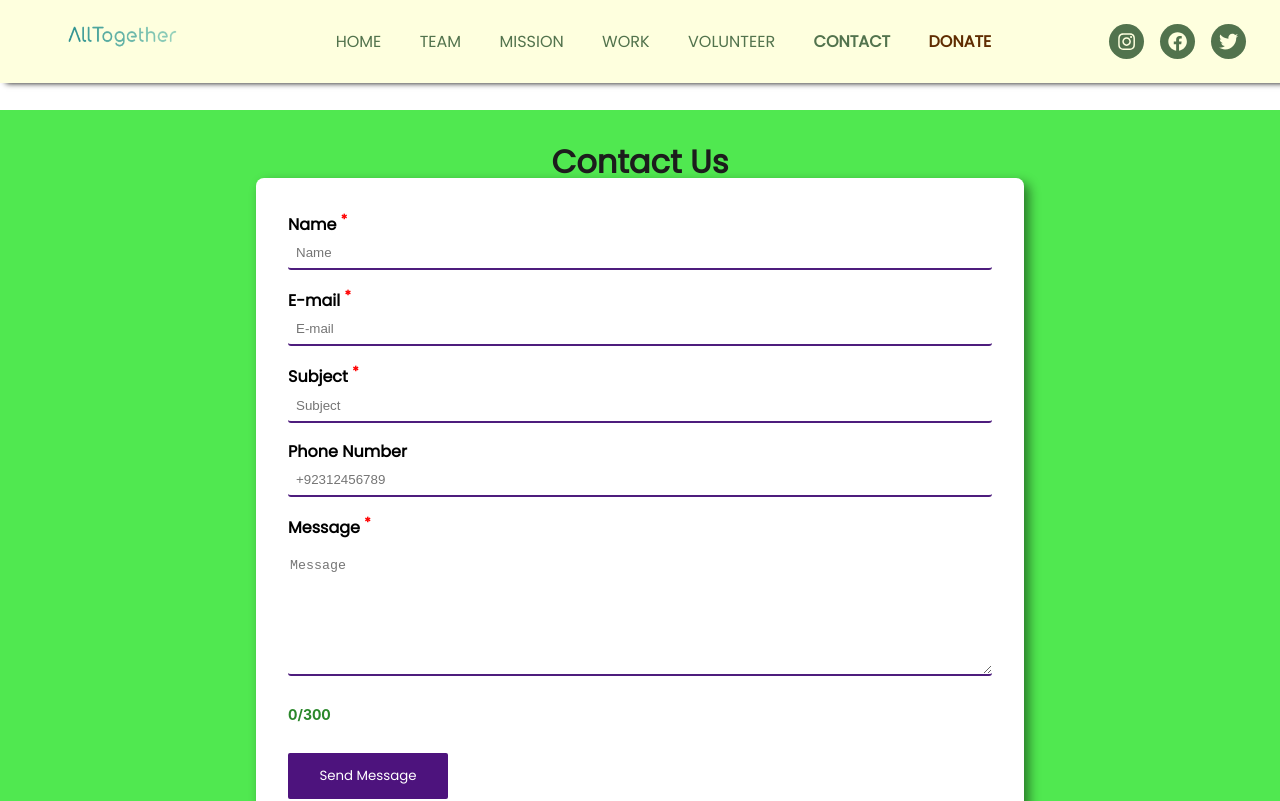
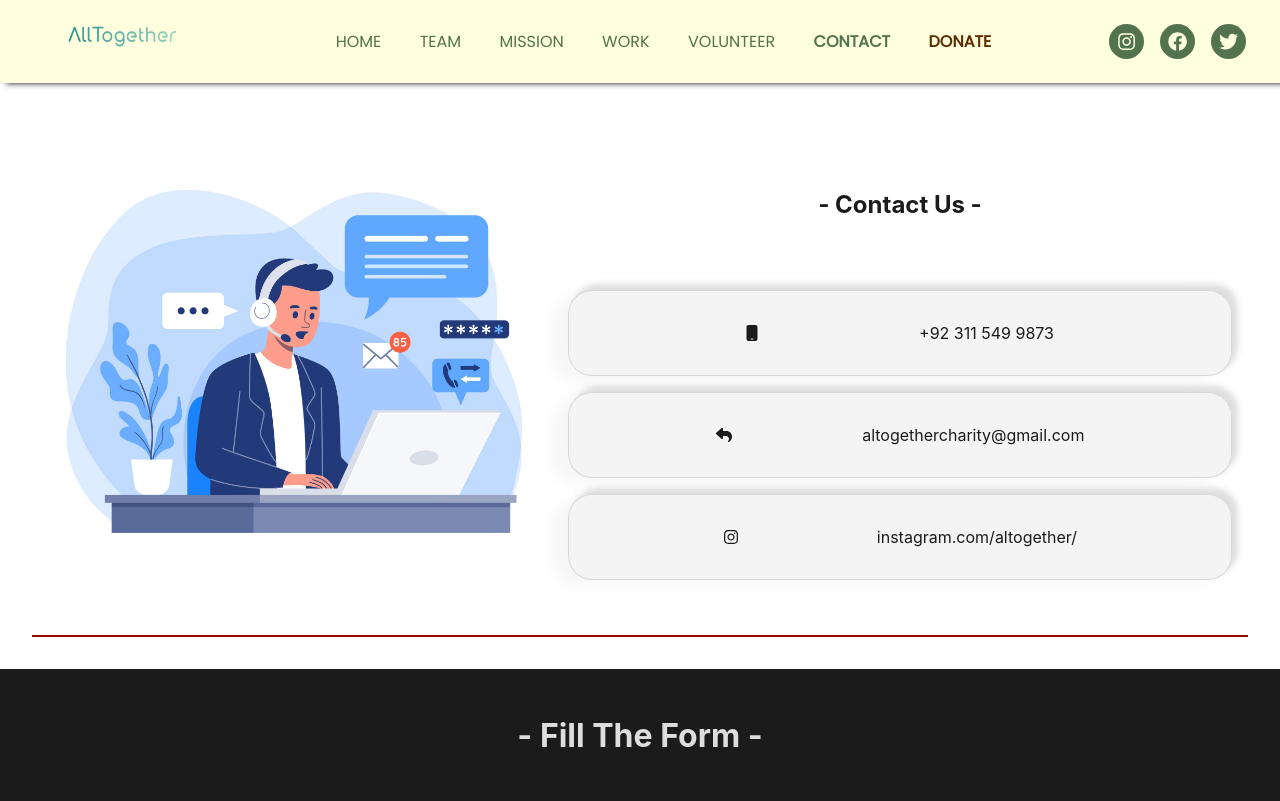
Before and after one commit to WaxifAlee/project_altogether, a Next.js app: page /contact in a window 1280 px wide. Shown: the top 801 px of the page. Built offline with nearby package versions, Linux system fonts and the light colour scheme.

Commit message:
redesigned the contact page and form component

```diff
--- a/components/Form/Form.jsx
+++ b/components/Form/Form.jsx
@@ -42,21 +42,31 @@ const Form = () => {
         <label htmlFor="from_name">
           Name <sup>*</sup>
         </label>
-        <input placeholder="Name" required type="text" name="from_name" />
+        <input placeholder="John Smith" required type="text" name="from_name" />
       </div>
 
       <div>
         <label htmlFor="from_email">
           E-mail <sup>*</sup>
         </label>
-        <input placeholder="E-mail" required type="text" name="from_email" />
+        <input
+          placeholder="john@example.com"
+          required
+          type="text"
+          name="from_email"
+        />
       </div>
 
       <div>
         <label htmlFor="subject">
           Subject <sup>*</sup>
         </label>
-        <input placeholder="Subject" required type="text" name="subject" />
+        <input
+          placeholder="I want to donate"
+          required
+          type="text"
+          name="subject"
+        />
       </div>
 
       <div>
@@ -85,6 +95,8 @@ const Form = () => {
         value="Send Message"
         className={style.submit}
       />
+      <br />
+      <br />
     </form>
   );
 };
--- a/components/Form/Form.module.scss
+++ b/components/Form/Form.module.scss
@@ -2,8 +2,8 @@
   display: flex;
   flex-direction: column;
   align-items: flex-start;
-  width: 100%;
-  gap: 16px;
+  max-width: 68vw;
+  gap: 1rem;
   background: transparent;
   border: none;
   overflow: hidden;
@@ -24,12 +24,14 @@
 
   input,
   textarea {
+    font-family: "Poppins";
+    font-weight: bold;
+
     width: 100%;
     border: none;
-    border-bottom: 2px solid rgb(77, 29, 125);
+    border-bottom: 2px solid rgb(187, 187, 187);
     background: none;
     outline: none;
-    border-radius: 3px;
   }
 
   textarea {
@@ -47,14 +49,8 @@
     background: rgb(77, 19, 125);
     border: none;
     font-family: "Poppins";
-    border-radius: 2px;
-  }
-
-  .submit:hover {
-    box-shadow: 5px 5px 0px rgba(0, 0, 0, 0.705);
+    border-radius: 8px;
     cursor: pointer;
-    transition: ease all 0.5s;
-    border-radius: 4px;
   }
 
   .textRed {
--- a/pages/contact.jsx
+++ b/pages/contact.jsx
@@ -1,31 +1,90 @@
 import Head from "next/head";
 import Image from "next/image";
-
-import logo from "../public/logo.png";
+import { motion } from "framer-motion";
+import { FaInstagram } from "react-icons/fa";
+import { FontAwesomeIcon } from "@fortawesome/react-fontawesome";
+import { faMobile, faMailReply } from "@fortawesome/free-solid-svg-icons";
 
 import { Form, Navbar, Footer } from "../components";
 import styles from "./contact.module.scss";
+import contactIllustration from "../assets/contactimg.jpg";
 
 const contact = () => {
+  const contactCardsData = [
+    {
+      icon: <FontAwesomeIcon icon={faMobile} />,
+      text: "+92 311 549 9873",
+    },
+    {
+      icon: <FontAwesomeIcon icon={faMailReply} />,
+      text: "altogethercharity@gmail.com",
+    },
+    {
+      icon: <FaInstagram />,
+      text: "instagram.com/altogether/",
+    },
+  ];
+
   return (
     <>
       <Head>
-        <title>Team Members</title>
+        <title>Contact Us</title>
         <meta
           name="description"
-          content="Team Members of our organization. We work together to bring out the best for our community."
+          content="Get in contact with us. You can contact us by either filling out the form or sending an email or message on the given addresses manually."
         />
       </Head>
-      <Navbar />
-      <section className={styles.contactPage}>
-        <h2 className={styles.pageTitle}> Contact Us </h2>
-        <div className={styles.container}>
+      <section className={styles.section}>
+        <Navbar />
+
+        <motion.div className={styles.pageContainer}>
+          <motion.div
+            initial={{ opacity: 0 }}
+            whileInView={{ opacity: 1 }}
+            transition={{ duration: 1.5 }}
+            className={styles.contactInfoContainer}
+          >
+            <div>
+              <Image
+                src={contactIllustration}
+                width={520}
+                height={520}
+                alt="Contact Us"
+              />
+            </div>
+
+            <div className={styles.text}>
+              <h2>- Contact Us -</h2>
+              <br />
+
+              {contactCardsData.map((card) => (
+                <motion.div
+                  initial={{ opacity: 0 }}
+                  whileInView={{ opacity: 1 }}
+                  transition={{ duration: 1 }}
+                  className={styles.contactCard}
+                >
+                  {card.icon}
+                  <p>{card.text}</p>
+                </motion.div>
+              ))}
+            </div>
+          </motion.div>
           <div className={styles.formContainer}>
-            <Form />
+            <br />
+            <h1>- Fill The Form -</h1>
+            <br />
+            <motion.div
+              initial={{ opacity: 0 }}
+              whileInView={{ opacity: 1 }}
+              transition={{ duration: 1.5 }}
+            >
+              <Form />
+            </motion.div>
           </div>
-        </div>
+        </motion.div>
+        <Footer />
       </section>
-      <Footer />
     </>
   );
 };
--- a/pages/contact.module.scss
+++ b/pages/contact.module.scss
@@ -1,38 +1,92 @@
-.contactPage {
-  position: relative;
-  background-color: rgb(80, 232, 80);
+.section {
+  //background: linear-gradient(rgb(194, 222, 255), rgb(255, 209, 171));
+  color: rgba(0, 0, 0, 0.699);
 
-  h2 {
-    color: rgb(28, 28, 28);
-    font-family: "Poppins", sans-serif;
-    position: relative;
-    top: 1.8rem;
+  .pageContainer {
+    display: flex;
+    flex-direction: column;
+    justify-content: center;
+    align-items: center;
+    padding: 2rem;
+    gap: 2rem;
+    overflow: hidden;
+
+    @media screen and (max-width: 480px) {
+      img {
+        width: 320px;
+        height: 320px;
+      }
+
+      .text {
+        width: 100%;
       }
     }
 
-.pageTitle {
-  font-size: 2rem;
-  text-align: center;
+    .contactInfoContainer {
+      width: 100%;
+      display: flex;
+      flex-direction: row;
+      justify-content: center;
+      align-items: center;
+      flex-wrap: wrap;
+      border-bottom: 2px solid rgb(148, 11, 1);
+
+      img {
+        flex: 1;
       }
 
-.container {
+      div {
+        display: flex;
+        justify-content: center;
+        align-items: center;
+      }
+
+      .text {
+        display: flex;
+        flex-direction: column;
+        color: rgb(27, 27, 27);
+        gap: 1rem;
+        padding: 1rem;
+        flex: 1;
+        .contactCard {
+          display: flex;
+          flex-direction: row;
+          justify-content: space-evenly;
+          align-items: center;
+          padding: 1rem;
+          background-color: rgba(236, 236, 236, 0.596);
+          width: 100%;
+
+          box-shadow: 6px -6px 6px rgba(178, 178, 178, 0.432),
+            -16px 6px 13px rgba(240, 240, 240, 0.562);
+
+          cursor: pointer;
+
+          border-radius: 24px;
+          border: 1px solid rgba(178, 178, 178, 0.432);
+
+          &:hover {
+            color: white;
+            background: rgb(27, 27, 27);
+            transition: 0.5s all ease;
+          }
+        }
+      }
+    }
+
+    .formContainer {
       display: flex;
       align-items: center;
       justify-content: center;
-  height: 80vh;
-  width: 100%;
+      flex-direction: column;
+      width: 100vw;
+      background-color: rgb(27, 27, 27);
+      color: #dedede;
+      //background-image: linear-gradient(135deg, #8bc6ec 0%, #9599e2 100%);
 
-  .formContainer {
-    background: #fff;
-    width: 60%;
-    padding: 2rem;
-    border-radius: 8px;
-    box-shadow: 5px 5px 12px rgba(0, 0, 0, 0.485);
+      h1 {
+        font-size: 2em;
       }
     }
-
-@media screen and (max-width: 480px) {
-  .formContainer {
-    width: 20%;
   }
 }
```
Also changed, not shown: package.json (+15 -1 lines), assets/contactimg.jpg (added), 1 other file (tests, documents, lock files or other folders). Lines whose indentation alone changed are shown as unchanged.
